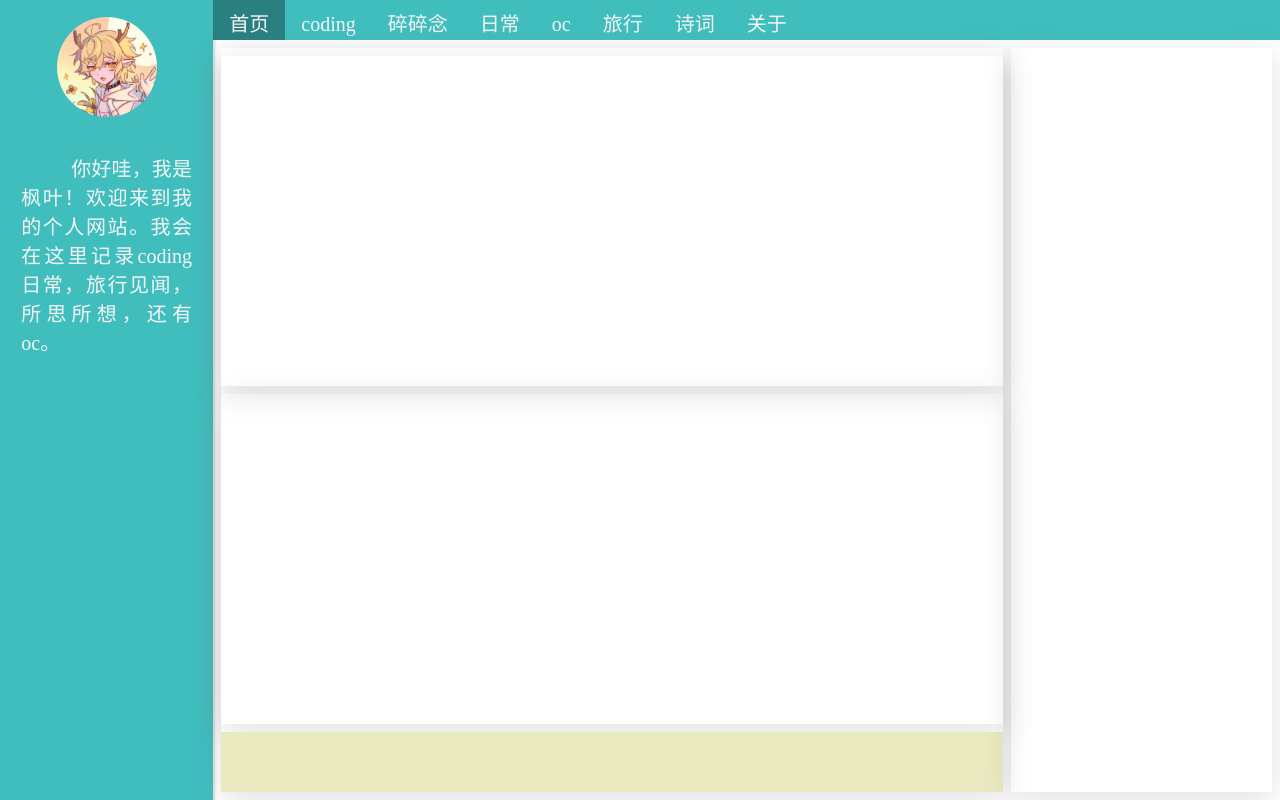
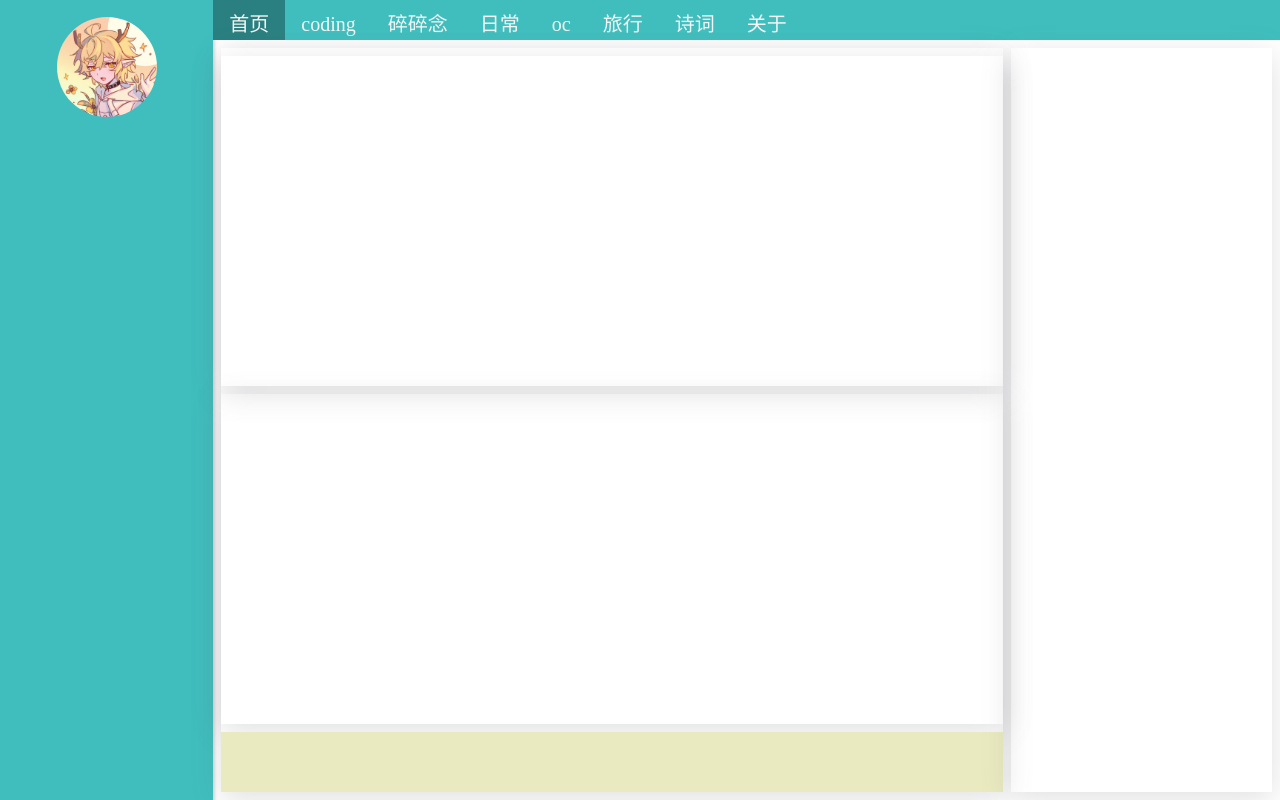
Before and after one commit to yyfy123/webpage_fy, a plain HTML site: page index.html in a window 1280 px wide. Drawn offline with Linux system fonts and the light colour scheme.

Commit message:
注释掉简介

```diff
--- a/index.html
+++ b/index.html
@@ -113,11 +113,11 @@
         class="flex column"
       >
         <!--简介正文-->
-        <span
+        <!-- <span
           style="flex: 20; width: 80%; margin-top: 20px"
           class="font_white text"
           >你好哇，我是枫叶！欢迎来到我的个人网站。我会在这里记录coding日常，旅行见闻，所思所想，还有oc。
-        </span>
+        </span> -->
       </div>
     </div>
     <!--主界面-->
```
